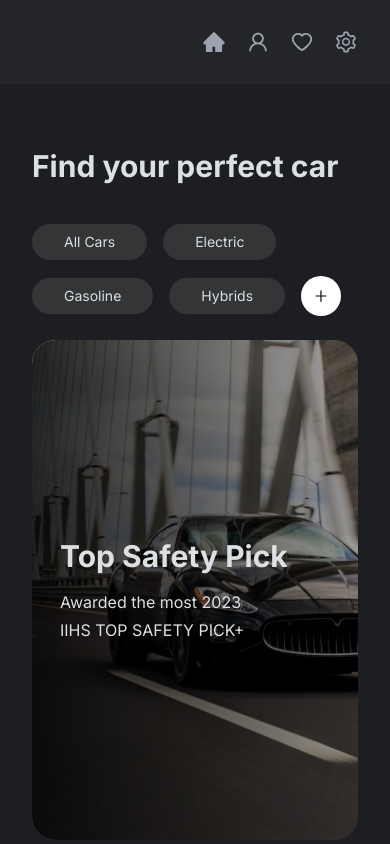
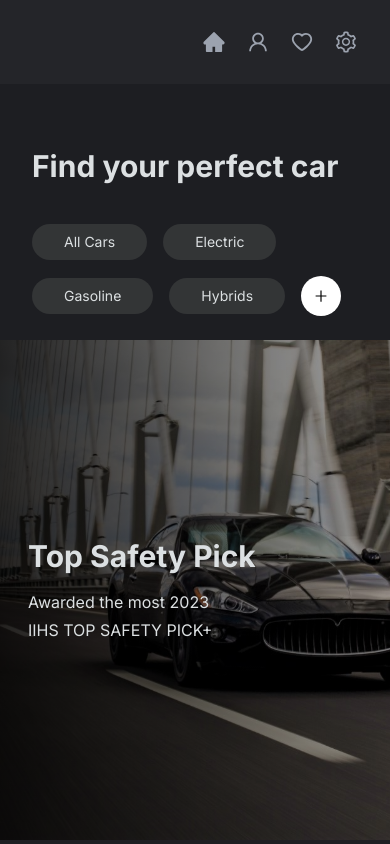
Before and after one commit to LuscaMelo/car-marketplace, a Next.js app: page / in a window 390 px wide. Shown: the top 844 px of the page. Built offline with nearby package versions, Linux system fonts and the light colour scheme.

Commit message:
fix: mobile banner

```diff
--- a/src/app/page.tsx
+++ b/src/app/page.tsx
@@ -8,9 +8,9 @@
 
   return (
     <main className="xl:flex md:w-[88%]">
-      <section className="xl:w-[65%] p-8 lg:p-12 pt-16">
-        <h1 className="text-3xl lg:text-6xl font-bold">Find your perfect car</h1>
-        <div>
+      <section className="xl:w-[65%] lg:p-12 md:p-8 pt-16">
+        <div className='px-8 md:px-0'>
+          <h1 className="text-3xl lg:text-6xl font-bold">Find your perfect car</h1>
           <ul className="flex flex-wrap gap-4 mt-10 items-center">
             {carFilters.map((carFilter, index) => (
               <li key={index}>
@@ -24,7 +24,7 @@
             </li>
           </ul>
         </div>
-        <div className='h-[500px] md:h-[300px] mb-16 rounded-3xl mt-6 bg-[url("../../public/car-banner.jpg")] overflow-hidden bg-cover bg-center hover:scale-[1.02] duration-500'>
+        <div className='h-[500px] md:h-[300px] mb-16 md:rounded-3xl mt-6 bg-[url("../../public/car-banner.jpg")] overflow-hidden bg-cover bg-center hover:scale-[1.02] duration-500'>
           <div className='flex flex-col justify-center h-full w-full bg-gradient-to-r from-[rgba(0,0,0,.85)] lg:to-[transparent] to-[rgba(0,0,0,.35)] pl-7'>
             <h3 className='text-3xl font-bold'>Top Safety Pick</h3>
             <div className='mt-4'>
@@ -33,7 +33,7 @@
             </div>
           </div>
         </div>
-        <div className="grid grid-cols-1 md:grid-cols-2 lg:grid-cols-3 gap-8 md:gap-4 mt-8 w-full">
+        <div className="grid grid-cols-1 md:grid-cols-2 lg:grid-cols-3 gap-8 md:gap-4 mt-8 w-full px-8 md:px-0">
           <SmallCard image="volvo-ex30.jpg" name='Volvo EX30' type='Electric' ratio={4.8} />
           <SmallCard image="volvo-xc90.jpg" name='Volvo XC90' type='Gasoline' ratio={4.7} />
           <SmallCard image="volvo-xc60.jpg" name='Volvo XC60' type='Electric' ratio={4.9} />
```
